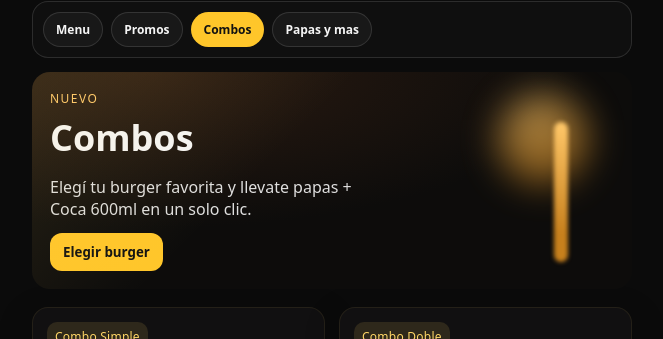
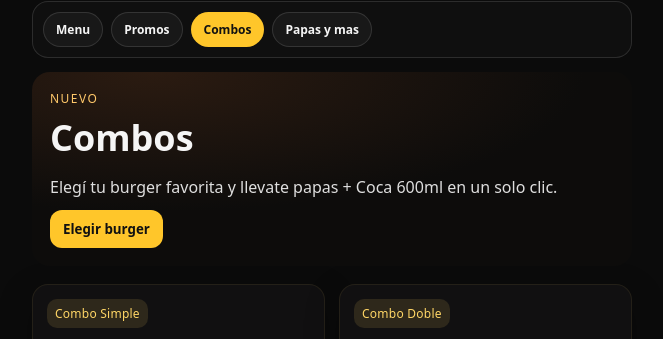
Before and after one commit to lauticometti/burgerya-pedidos, a React (Vite) app: page /combos in a window 1280 px wide. Shown: the part 135-474 px from the top of the page, without its empty margins (308-971 px from the left). Built offline with nearby package versions, Linux system fonts and the light colour scheme.

Commit message:
Simplify Combos hero and remove glow art

```diff
--- a/src/pages/Combos/Combos.jsx
+++ b/src/pages/Combos/Combos.jsx
@@ -86,10 +86,6 @@ export default function Combos() {
               <Button variant="primary">Elegir burger</Button>
             </Link>
           </div>
-        </div>
-        <div className={styles.heroArt} aria-hidden="true">
-          <div className={styles.sauceDrop} />
-          <div className={styles.sauceTrail} />
         </div>
       </header>
 
--- a/src/pages/Combos/Combos.module.css
+++ b/src/pages/Combos/Combos.module.css
@@ -1,20 +1,12 @@
 .hero {
   display: grid;
-  grid-template-columns: 1.2fr 0.8fr;
+  grid-template-columns: 1fr;
   gap: 18px;
   padding: 18px;
   border-radius: 18px;
   background: radial-gradient(120% 120% at 20% 0%, #2b1b11 0%, #0d0c0b 60%);
   position: relative;
   overflow: hidden;
-}
-
-.hero::after {
-  content: "";
-  position: absolute;
-  inset: 0;
-  background: linear-gradient(135deg, rgba(255, 214, 102, 0.12), transparent 40%);
-  pointer-events: none;
 }
 
 .heroKicker {
@@ -36,34 +28,6 @@
   display: flex;
   gap: 10px;
   flex-wrap: wrap;
-}
-
-.heroArt {
-  position: relative;
-  min-height: 160px;
-}
-
-.sauceDrop {
-  position: absolute;
-  top: 4px;
-  right: 26px;
-  width: 90px;
-  height: 90px;
-  border-radius: 999px;
-  background: radial-gradient(circle at 40% 20%, #ffc86a 0%, #c7801c 75%);
-  filter: blur(18px);
-  opacity: 0.65;
-}
-
-.sauceTrail {
-  position: absolute;
-  top: 32px;
-  right: 46px;
-  width: 14px;
-  height: 140px;
-  border-radius: 20px;
-  background: linear-gradient(180deg, #ffc86a 0%, #c7801c 80%);
-  filter: blur(2px);
 }
 
 .cards {
```
